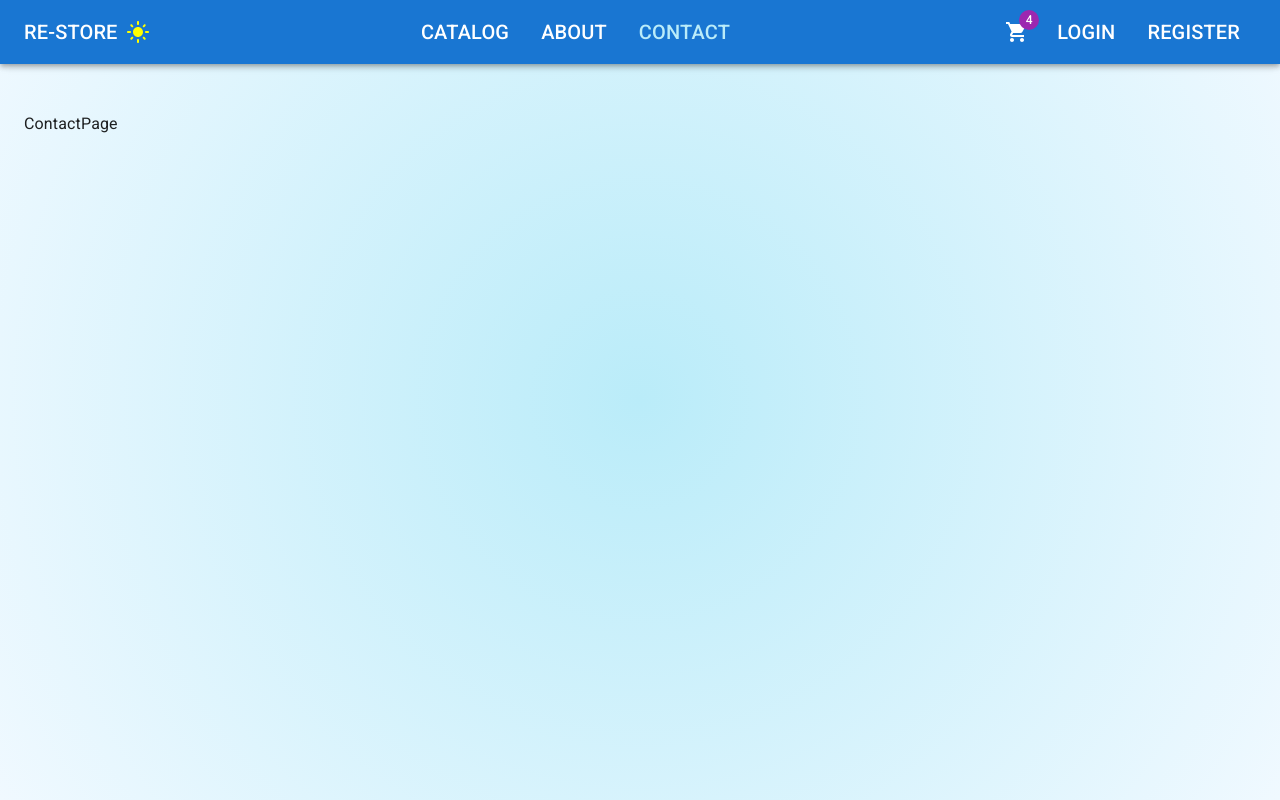
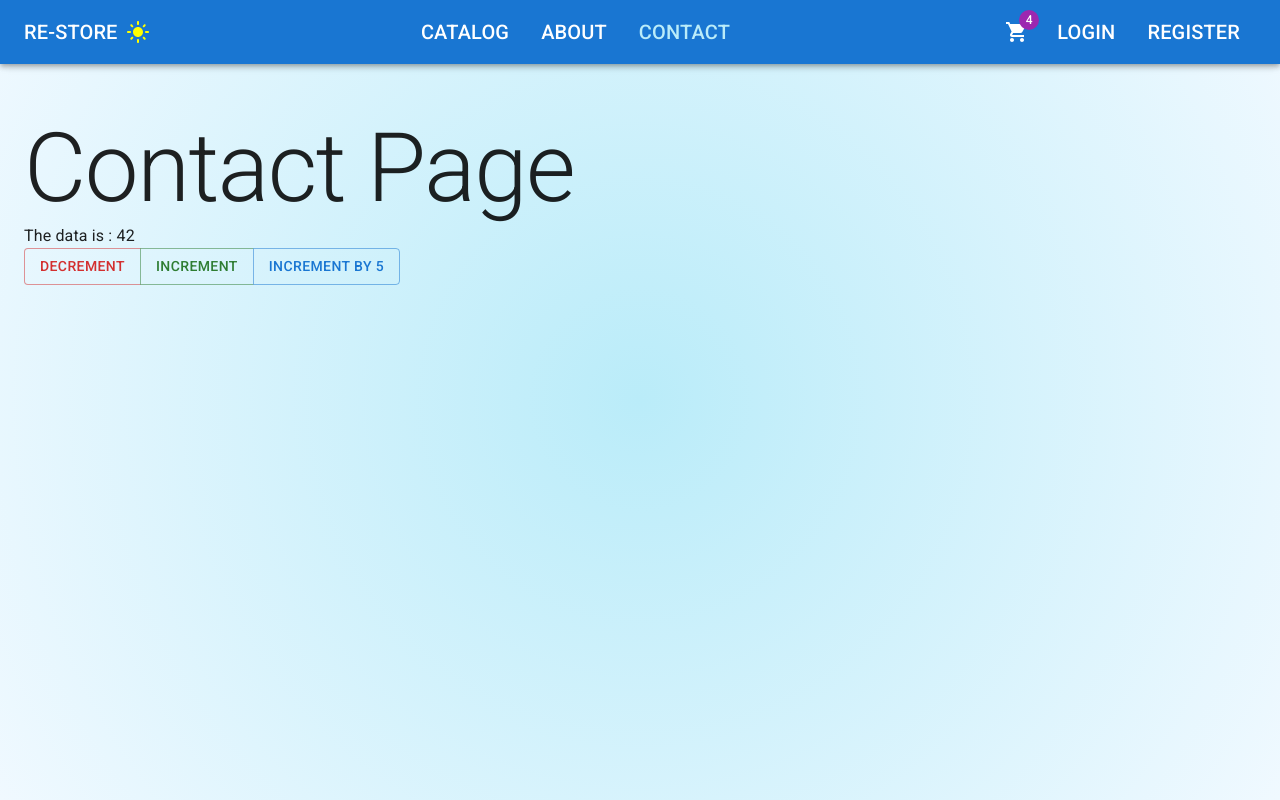
Before and after one commit to dreadwing5/Restore, a React (Vite) app in the folder client/: page /contact in a window 1280 px wide. Built offline with nearby package versions, Linux system fonts and the light colour scheme.

Commit message:
Add boilerplate redux code for demo

```diff
--- a/client/package.json
+++ b/client/package.json
@@ -15,8 +15,10 @@
     "@fontsource/roboto": "^5.1.0",
     "@mui/icons-material": "^6.1.7",
     "@mui/material": "^6.1.7",
+    "@reduxjs/toolkit": "^2.5.0",
     "react": "^19.0.0-rc-b01722d5-20241114",
     "react-dom": "^19.0.0-rc-b01722d5-20241114",
+    "react-redux": "^9.2.0",
     "react-router-dom": "^6.28.0"
   },
   "devDependencies": {
--- /dev/null
+++ b/client/src/app/store/store.ts
@@ -0,0 +1,6 @@
+import { legacy_createStore } from "@reduxjs/toolkit";
+import counterReducer from "../../features/contact/conterReducer";
+
+export function configureTheStore() {
+  return legacy_createStore(counterReducer);
+}
--- a/client/src/features/contact/ContactPage.tsx
+++ b/client/src/features/contact/ContactPage.tsx
@@ -1,5 +1,26 @@
+import { useDispatch, useSelector } from "react-redux";
+import { CounterState, decrement, increment } from "./conterReducer";
+import { Button, ButtonGroup, Typography } from "@mui/material";
+
 export default function ContactPage() {
+  const data = useSelector((state: CounterState) => state.data);
+  const dispatch = useDispatch();
   return (
-    <div>ContactPage</div>
-  )
+    <>
+      <Typography variant="h1">Contact Page</Typography>
+      <Typography variant="body1">The data is : {data}</Typography>
+      <ButtonGroup>
+        <Button color="error" onClick={() => dispatch(decrement())}>
+          Decrement
+        </Button>
+        <Button color="success" onClick={() => dispatch(increment())}>
+          Increment
+        </Button>
+
+        <Button color="primary" onClick={() => dispatch(increment(5))}>
+          Increment by 5
+        </Button>
+      </ButtonGroup>
+    </>
+  );
 }
--- /dev/null
+++ b/client/src/features/contact/conterReducer.ts
@@ -0,0 +1,29 @@
+export type CounterState = {
+  data: number;
+};
+
+const initialState: CounterState = {
+  data: 42,
+};
+
+export function increment(amount = 1) {
+  return { type: "increment", payload: amount };
+}
+
+export function decrement(amount = 1) {
+  return { type: "decrement", payload: amount };
+}
+
+export default function counterReducer(
+  state = initialState,
+  action: { type: string; payload: number }
+) {
+  switch (action.type) {
+    case "increment":
+      return { ...state, data: state.data + action.payload }; // return a new state object don't mutate the old state
+    case "decrement":
+      return { ...state, data: state.data - action.payload };
+    default:
+      return state;
+  }
+}
--- a/client/src/main.tsx
+++ b/client/src/main.tsx
@@ -1,15 +1,23 @@
-import { StrictMode } from 'react'
-import { createRoot } from 'react-dom/client'
-import './app/layout/styles.css'
-import '@fontsource/roboto/300.css';
-import '@fontsource/roboto/400.css';
-import '@fontsource/roboto/500.css';
-import '@fontsource/roboto/700.css';
-import { RouterProvider } from 'react-router-dom';
-import { router } from './app/routes/Routes';
+import { StrictMode } from "react";
+import { createRoot } from "react-dom/client";
+import "./app/layout/styles.css";
+import "@fontsource/roboto/300.css";
+import "@fontsource/roboto/400.css";
+import "@fontsource/roboto/500.css";
+import "@fontsource/roboto/700.css";
+import { RouterProvider } from "react-router-dom";
+import { router } from "./app/routes/Routes";
+import { configureTheStore } from "./app/store/store";
+import { Provider } from "react-redux";
 
-createRoot(document.getElementById('root')!).render(
+const store = configureTheStore();
+
+console.log(store.getState());
+
+createRoot(document.getElementById("root")!).render(
   <StrictMode>
-    <RouterProvider router={router} future={{v7_startTransition: true}}/>
-  </StrictMode>,
-)
+    <Provider store={store}>
+      <RouterProvider router={router} future={{ v7_startTransition: true }} />
+    </Provider>
+  </StrictMode>
+);
```
Also changed, not shown: 2 other files (tests, documents, lock files or other folders).
